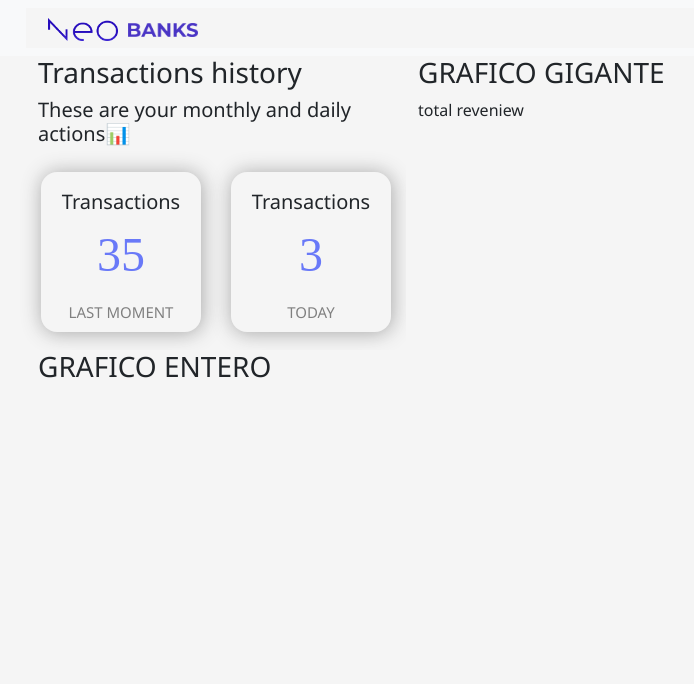
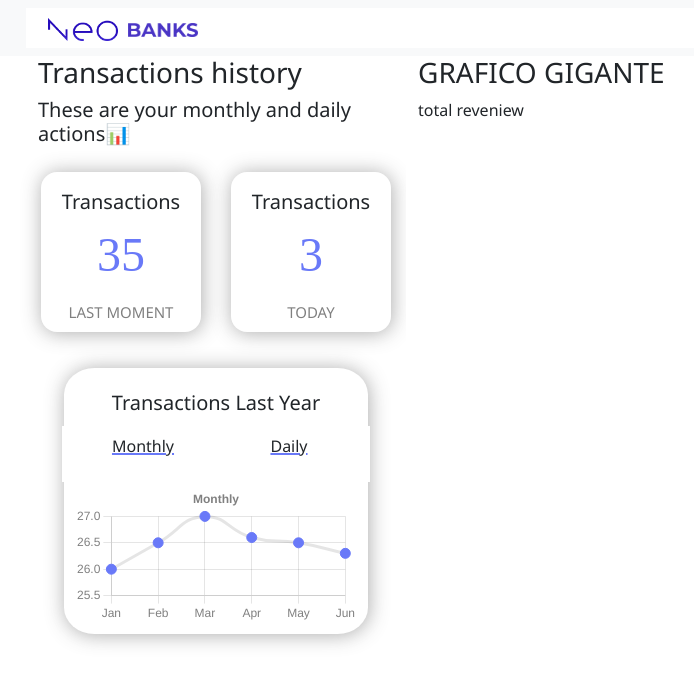
Before and after one commit to hannakpa/HP_crossPlatform, a React (Vite) app: page / in a window 1280 px wide. Shown: the top 684 px of the page, without its empty margins (44-738 px from the left). Built offline with nearby package versions, Linux system fonts and the light colour scheme.

Commit message:
GraphicLinear

```diff
--- a/package.json
+++ b/package.json
@@ -9,11 +9,14 @@
   },
   "dependencies": {
     "bootstrap": "^5.1.3",
+    "chart.js": "^3.8.0",
     "react": "^18.1.0",
     "react-bootstrap": "^2.4.0",
+    "react-chartjs-2": "^4.1.0",
     "react-dom": "^18.0.0",
     "react-icons": "^4.3.1",
-    "sass": "^1.52.1"
+    "sass": "^1.52.1",
+    "typescript": "^4.7.2"
   },
   "devDependencies": {
     "@types/react": "^18.0.0",
--- a/src/App.jsx
+++ b/src/App.jsx
@@ -3,6 +3,7 @@ import NavFixed from "./fixed/navbar/NavFixed";
 import { Container, Row, Col } from "react-bootstrap";
 import TextIntro from "./content/text/TextIntro";
 import TransCards from "./content/cards/TransCards";
+import GraphicBox from "./content/charts/GraphicBox";
 
 const cardsInfo = [
   {
@@ -33,7 +34,7 @@ function App() {
             </Row>
             {/* Row 3 con gr'afico */}
             <Row>
-              <h3>GRAFICO ENTERO</h3>
+              <GraphicBox />
             </Row>
           </Col>
           {/* Columna 2 */}
--- a/src/content/cards/TransCards.jsx
+++ b/src/content/cards/TransCards.jsx
@@ -1,5 +1,3 @@
-import { Col } from "react-bootstrap";
-
 function TransCards({ info }) {
   let showCards = info.map((card, index) => {
     return (
--- /dev/null
+++ b/src/content/charts/GraphicBox.jsx
@@ -0,0 +1,53 @@
+import Linear from "./graphics/Linear";
+import { useState, useEffect } from "react";
+import { Col, Row, Container } from "react-bootstrap";
+
+function GraphicBox() {
+  const statesM = {
+    labels: ["Jan", "Feb", "Mar", "Apr", "May", "Jun"],
+    datasets: [
+      {
+        label: "Graphic",
+        data: [26, 26.5, 27, 26.6, 26.5, 26.3, 26, 25.8],
+        tension: 0.5,
+        pointBorderColor: "#6979F8",
+        pointBackgroundColor: "#6979F8",
+        pointRadius: 5,
+      },
+    ],
+  };
+  const chartOptionsM = {
+    plugins: {
+      legend: {
+        display: false,
+      },
+      scales: {
+        x: {
+          offset: true,
+        },
+      },
+      title: {
+        text: "Monthly",
+        display: true,
+        fontSize: 20,
+      },
+    },
+  };
+
+  return (
+    <div className="graphic-box">
+      <p className="card-title">Transactions Last Year</p>
+      <Row className="p-2">
+        <Col>
+          <p className="graph-label">Monthly</p>
+        </Col>
+        <Col>
+          <p className="graph-label">Daily</p>
+        </Col>
+      </Row>
+      <Linear chartOptions={chartOptionsM} states={statesM} />
+    </div>
+  );
+}
+
+export default GraphicBox;
--- /dev/null
+++ b/src/content/charts/graphics/Linear.jsx
@@ -0,0 +1,15 @@
+import { Chart, CategoryScale, LinearScale, PointElement, LineElement, Title, Tooltip, Legend } from "chart.js";
+import { Line } from "react-chartjs-2";
+
+function Linear({ chartOptions, states }) {
+  Chart.defaults.color = "grey";
+  Chart.register(CategoryScale, LinearScale, PointElement, LineElement, Title, Tooltip, Legend);
+
+  return (
+    <>
+      <Line options={chartOptions} data={states} />
+    </>
+  );
+}
+
+export default Linear;
--- a/src/styles/fixed/app.css
+++ b/src/styles/fixed/app.css
@@ -1,6 +1,6 @@
 *{
   font-family:'Segoe UI', Tahoma, Geneva, Verdana, sans-serif;
-  background-color: whitesmoke;
+  background-color: rgb(255, 255, 255);
 }
 
 
@@ -49,6 +49,12 @@ font-family: 'Montserrat';
   margin-top: 10px;
 }
 
+.graph-label{
+  text-decoration: underline;
+  text-decoration-color: #6979F8;
+  text-decoration-thickness: 2px;
+}
+
 .desc-text{
 
     font-weight: lighter;
@@ -58,3 +64,16 @@ font-family: 'Montserrat';
       color: gray
 
 }
+
+.graphic-box {
+  margin: 18px auto;
+  display: inline-block;
+  border-radius: 10%;
+  box-shadow: 1px 1px 20px 0 rgba(61, 61, 61, 0.429);
+width: 80%;
+height: 90%;
+  padding: 10px;
+  font-family: 'Montserrat';
+  text-align: center;
+
+}
```
Also changed, not shown: 1 other file (tests, documents, lock files or other folders).
